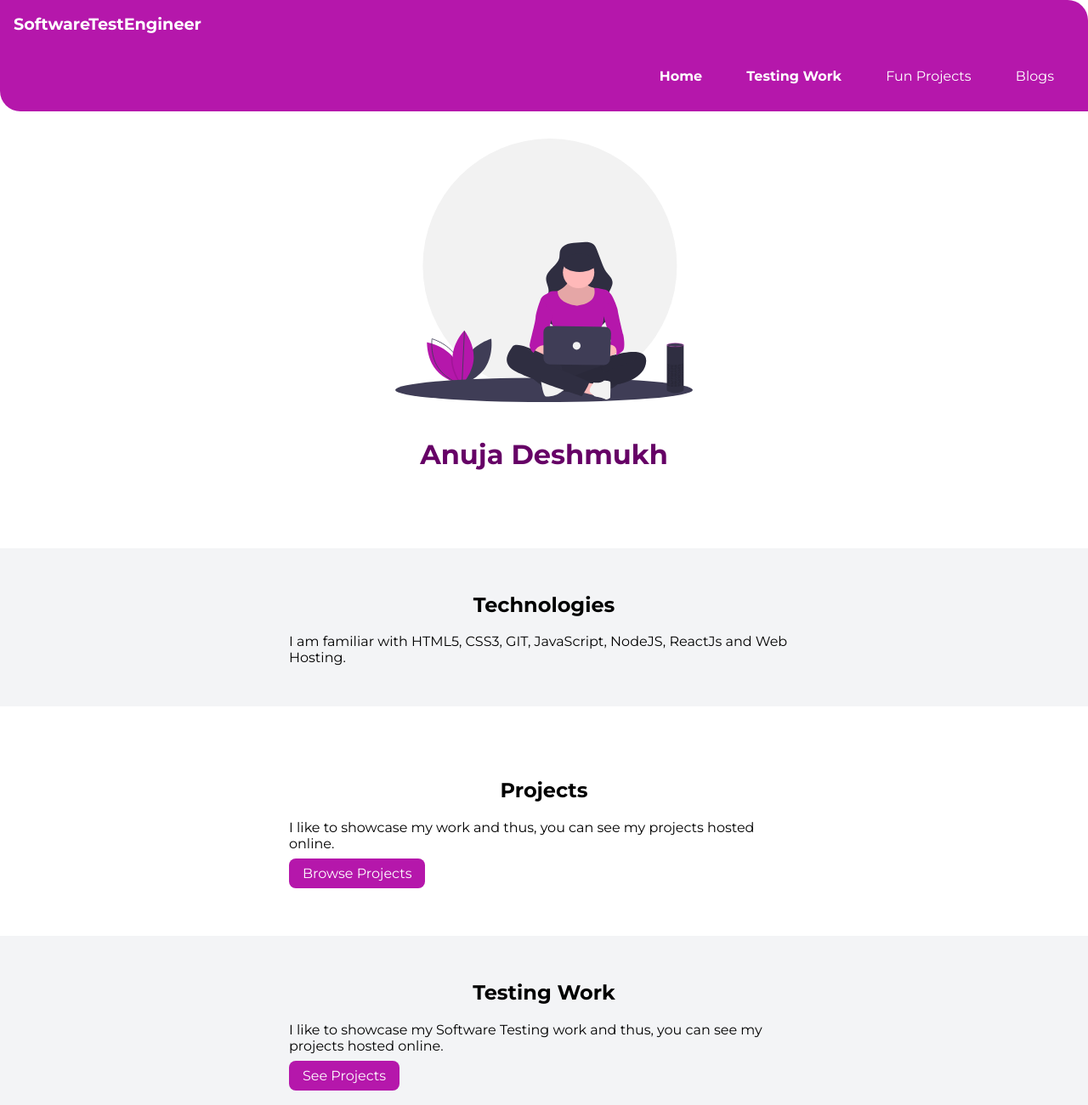
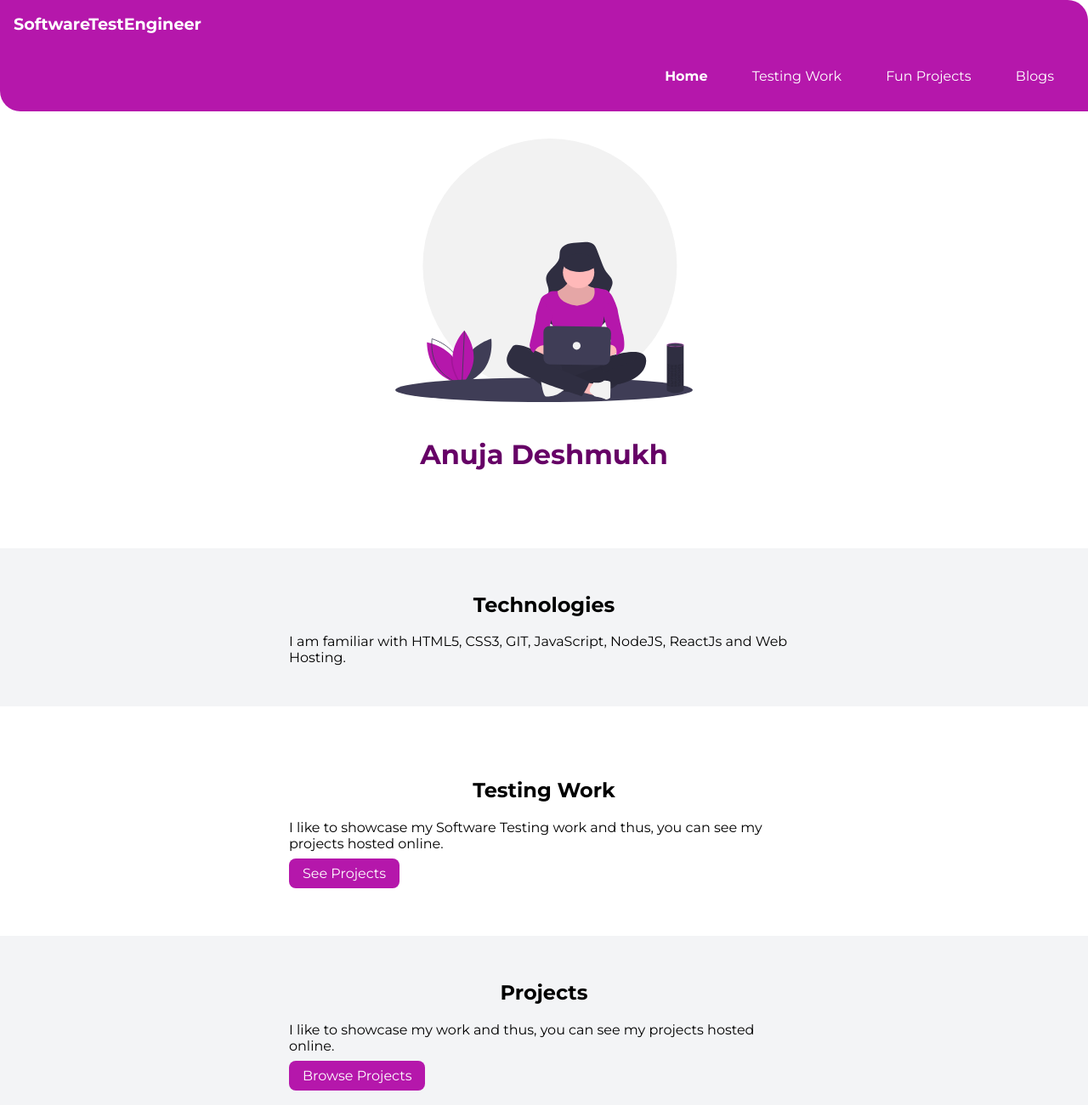
Before and after one commit to AnujaDeshmukh1/my-portfolio, a plain HTML site: page index.html in a window 1280 px wide. Shown: the top 1300 px of the page at 85% size. Drawn offline with Linux system fonts and the light colour scheme.

Commit message:
Update index.html

```diff
--- a/index.html
+++ b/index.html
@@ -17,7 +17,7 @@
                 <a class="link link-active" href="/">Home</a>
             </li>
             <li class="list-item-inline">
-                <a class="link link-active" href="/">Testing Work</a>
+                <a class="link" href="/">Testing Work</a>
             </li>
             <li class="list-item-inline">
                 <a class="link" href="/projects.html">Fun Projects</a>
@@ -42,17 +42,17 @@
 
     <section class="section">
         <div class="container container-center">
-        <h1>Projects</h1>
-        <p>I like to showcase my work and thus, you can see my projects hosted online.</p>
-        <a class="link link-primary" href="/projects.html">Browse Projects</a>
+        <h1>Testing Work</h1>
+        <p>I like to showcase my Software Testing work and thus, you can see my projects hosted online.</p>
+        <a class="link link-primary" href="/projects.html">See Projects</a>
         </div>
     </section>
 
     <section class="section ow">
         <div class="container container-center">
-        <h1>Testing Work</h1>
-        <p>I like to showcase my Software Testing work and thus, you can see my projects hosted online.</p>
-        <a class="link link-primary" href="/projects.html">See Projects</a>
+        <h1>Projects</h1>
+        <p>I like to showcase my work and thus, you can see my projects hosted online.</p>
+        <a class="link link-primary" href="/projects.html">Browse Projects</a>
         </div>
     </section>
 
```
